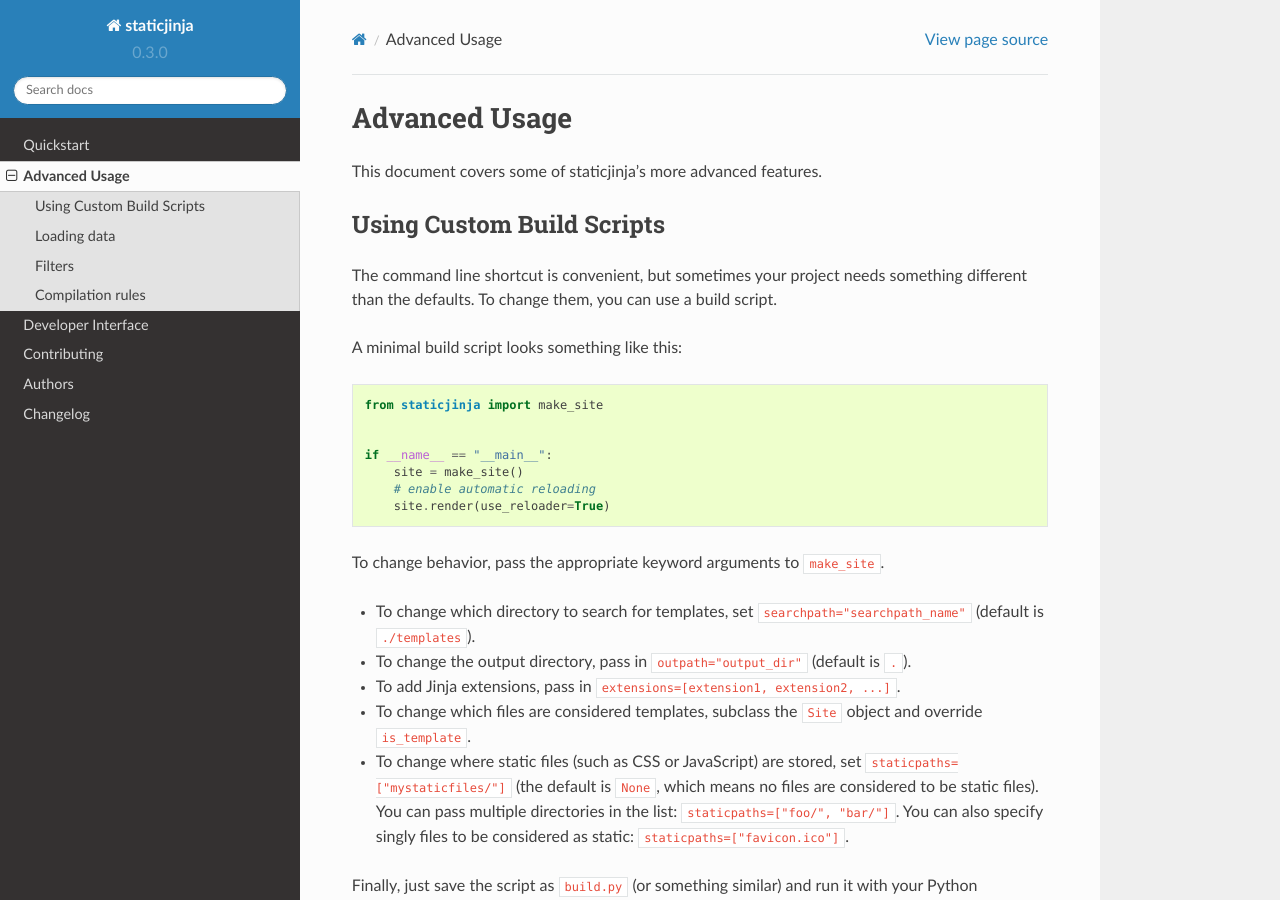
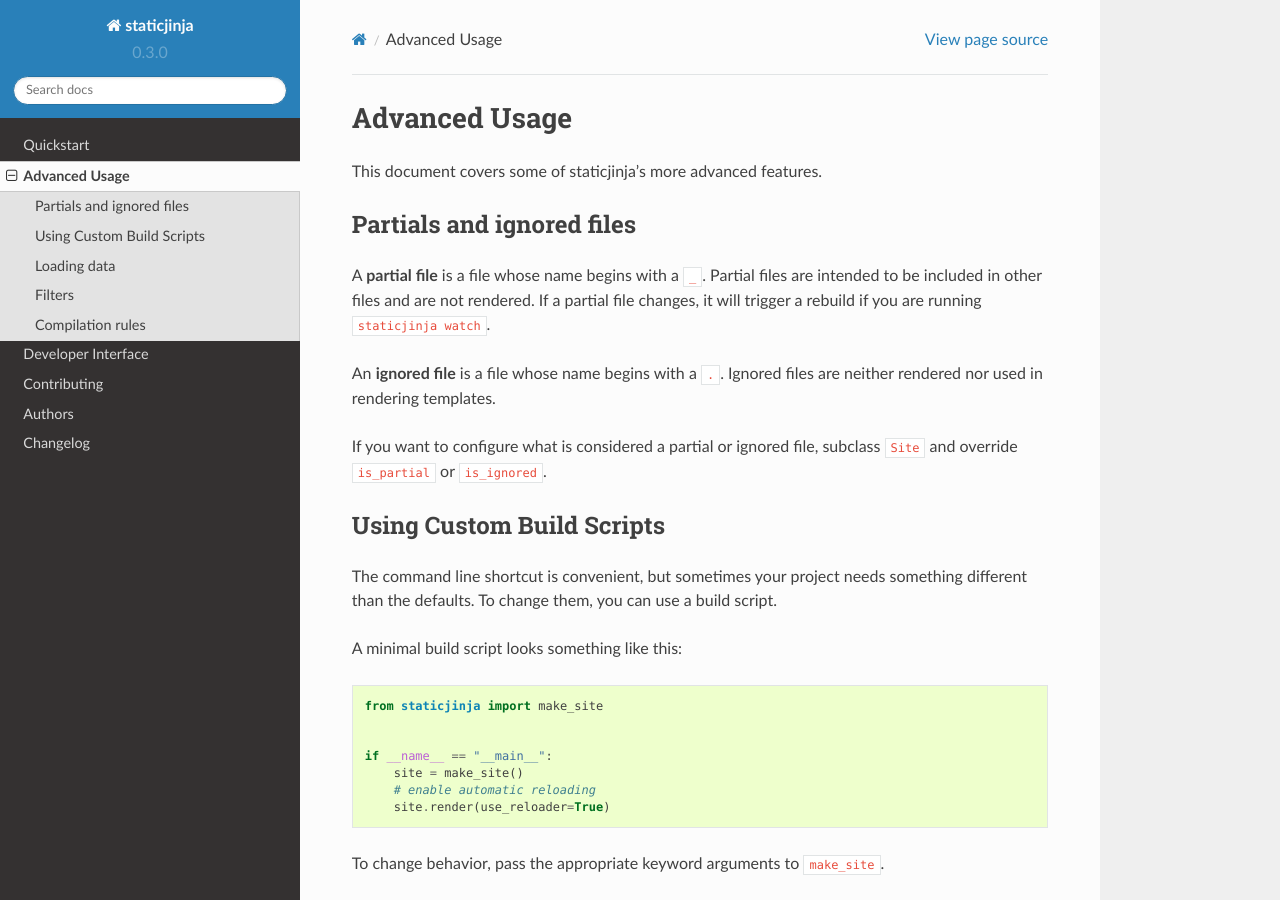
Before and after one commit to staticjinja/staticjinja, a Sphinx documentation site: the page built from docs/user/advanced.rst, in a window 1280 px wide and 900 px high. Built offline with Sphinx 7.4.7 and the Read the Docs theme 2.0.0, drawn with Linux system fonts in a browser that asks for light colours.

Commit message:
Document partial and ignored files
Closes #79.

```diff
--- a/docs/user/advanced.rst
+++ b/docs/user/advanced.rst
@@ -5,6 +5,21 @@
 ==============
 
 This document covers some of staticjinja's more advanced features.
+
+.. _partials-and-ignored-files:
+
+Partials and ignored files
+--------------------------
+
+A **partial file** is a file whose name begins with a ``_``. Partial files are
+intended to be included in other files and are not rendered. If a partial file
+changes, it will trigger a rebuild if you are running ``staticjinja watch``.
+
+An **ignored file** is a file whose name begins with a ``.``. Ignored files are
+neither rendered nor used in rendering templates.
+
+If you want to configure what is considered a partial or ignored file, subclass
+``Site`` and override ``is_partial`` or ``is_ignored``.
 
 .. _custom-build-scripts:
 
```
